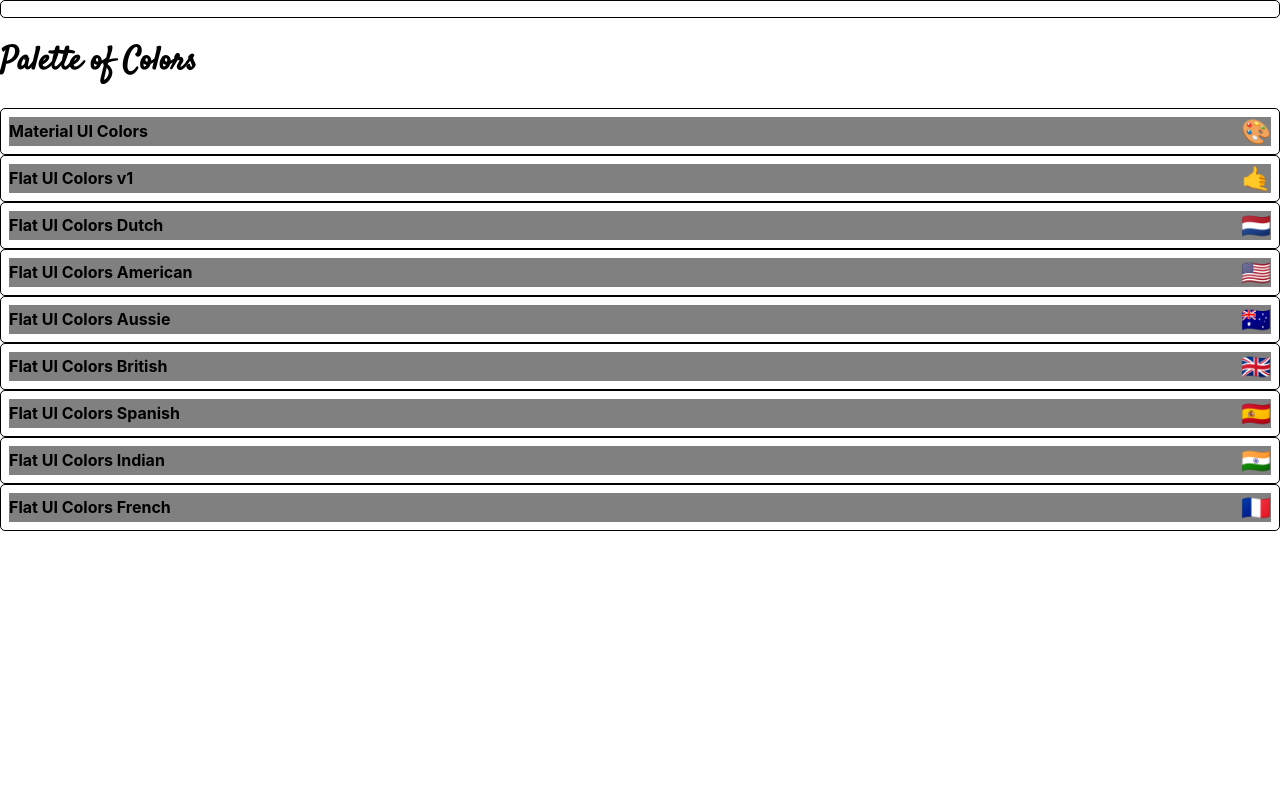
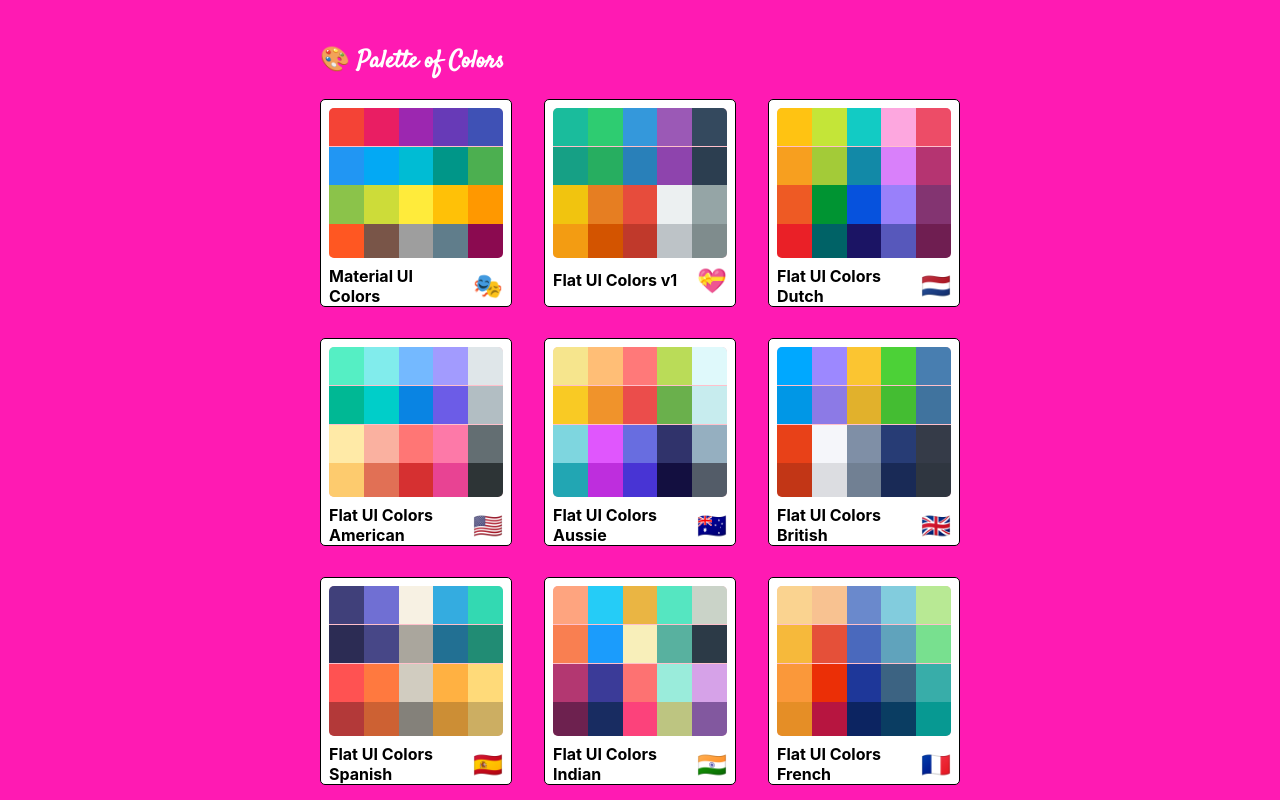
Before and after one commit to Giselle-Design/Palette_Of_Colors_React, a React (Create React App) app: page / in a window 1280 px wide. Built offline with nearby package versions, Linux system fonts and the light colour scheme.

Commit message:
Add Links

```diff
--- a/src/MiniPalette.js
+++ b/src/MiniPalette.js
@@ -5,6 +5,7 @@
 const styles = {
   root:{
       backgroundColor: "white",
+      height: "190px",
       border: "1px solid black",
       borderRadius: "5px",
       padding: "0.5rem",
@@ -16,7 +17,11 @@
   },
 
   colors:{
-    backgroundColor: "grey",
+    backgroundColor: "pink",
+    height: "150px",
+    width: "100%",
+    borderRadius: "5px",
+    overflow: "hidden"
   },
 
   title: {
@@ -25,7 +30,7 @@
     alignItems: "center",
     margin: "0",
     color: "black",
-    paddinTop: "0.5rem",
+    paddingTop: "0.5rem",
     fontSize: "1rem",
     position: "relative",
   },
@@ -34,19 +39,35 @@
       marginLeft: "0.5rem",
       fontSize: "1.5rem",
   },
+
+  miniColor: {
+      height: "25.5%",
+      width: "20%",
+      display: "inline-block",
+      margin: "0 auto",
+      position: "relative",
+      marginBottom: "-3.5px"
+  },
+
 };
 
 function MiniPalette(props){
-    const {classes, paletteName, emoji} = props;
+    const {classes, paletteName, emoji, colors} = props;
+    const miniColorBoxes = colors.map(color => (
+        <div className={classes.miniColor}
+        style={{ backgroundColor: color.color}}
+        key={color.name}
+        />
+    ));
+
     // console.log(classes);
     return(
         <div className={classes.root}>
-            <div className={classes.colors}>
-                <h5 className={classes.title}>
-                    {paletteName} <span className={classes.emoji}>{emoji}</span></h5>
-            </div>
-
-        </div>
+        <div className={classes.colors}>{miniColorBoxes}</div>
+        <h5 className={classes.title}>
+          {paletteName} <span className={classes.emoji}>{emoji}</span>
+        </h5>
+      </div>
     );
 }
 
--- a/src/Navbar.css
+++ b/src/Navbar.css
@@ -25,6 +25,7 @@
 
 .slider-container {
     margin-top: 18px;
+    margin-left: 15px;
 }
 
 .select-container {
@@ -35,7 +36,7 @@
 
 .slider {
     width: 340px;
-    margin: 0 10px;
+    margin: 0 25px;
     display: inline-block;
 }
 
--- a/src/Navbar.js
+++ b/src/Navbar.js
@@ -57,7 +57,7 @@
                     </Select>
                 </div>
                 <Snackbar
-                    anchorOrigin={{ vertical: "bottom", horizontal: "left"}}
+                    anchorOrigin={{ vertical: "top", horizontal: "center"}}
                     open={this.state.open}
                     autoHideDuration={3000}
                     message={<span id="message-id">Format Changed To {format.toUpperCase()}</span>}
--- a/src/Palette.css
+++ b/src/Palette.css
@@ -9,13 +9,14 @@
 }
 
 .Palette-footer {
-  background-color: white;
+  background-color: #eceff1;
   height: 5vh;
   display: flex;
   justify-content: flex-end;
   align-items: center;
   font-weight: bold;
   font-family: Satisfy;
+  margin-bottom: 20px;
 
 }
 
--- a/src/PaletteList.css
+++ b/src/PaletteList.css
@@ -1,4 +1,11 @@
 
 .palette-list {
     font-family: Satisfy;
+    color: white
 }
+
+
+.link-color {
+    text-decoration: none;
+
+}
--- a/src/PaletteList.js
+++ b/src/PaletteList.js
@@ -1,22 +1,66 @@
 import React, { Component } from 'react';
 import MiniPalette from './MiniPalette';
 import { Link } from "react-router-dom";
+import { withStyles } from '@material-ui/core/styles';
 import "./PaletteList.css";
+
+const styles = {
+
+    root: {
+        backgroundColor: "#ff1ab3",
+        height: "100vh",
+        display:  "flex",
+        alignItem: "flex-start",
+        justifyContent: "center",
+
+    },
+
+    container: {
+        width: "50%",
+        display: "flex",
+        alignItems: "flex-start",
+        flexDirection: "column",
+        flexWrap: "wrap",
+        marginTop: "25px"
+    },
+
+    nav: {
+        display: "flex",
+        width: "100%",
+        justfyContent: "space-between",
+    },
+
+    palettes: {
+        boxSizing: "border-box",
+        width: "100%",
+        display: "grid",
+        gridTemplateColumns: "repeat(3, 30%)",
+        gridGap: "5%",
+    }
+
+};
 
 class PaletteList extends Component{
     render(){
-        const {palettes} = this.props;
+        const {palettes, classes} = this.props;
         return (
-            <div>
-                <MiniPalette/>
-                <h1 className="palette-list">Palette of Colors</h1>
-                {palettes.map(palette => (
-                    <MiniPalette {...palette} />
-                ))}
+            <div className={classes.root}>
+                <div className={classes.container}>
+                    <nav classes={classes.nav}>
+                        <h1 className="palette-list">🎨 Palette of Colors</h1>
+                    </nav>
+                    <div className={classes.palettes}>
+                        {palettes.map(palette => (
+                            <Link className="link-color" to={`/palette/${palette.id}`}>
+                                <MiniPalette {...palette} />
+                            </Link>
+                         ))}
+                    </div>
+                </div>
             </div>
         )
     }
 }
 
 
-export default PaletteList;
+export default withStyles(styles)(PaletteList);
--- a/src/seedColors.js
+++ b/src/seedColors.js
@@ -2,7 +2,7 @@
     {
       paletteName: "Material UI Colors",
       id: "material-ui-colors",
-      emoji: "🎨",
+      emoji: "🎭",
       colors: [
         { name: "red", color: "#F44336" },
         { name: "pink", color: "#E91E63" },
@@ -22,13 +22,14 @@
         { name: "deeporange", color: "#FF5722" },
         { name: "brown", color: "#795548" },
         { name: "grey", color: "#9E9E9E" },
-        { name: "bluegrey", color: "#607D8B" }
+        { name: "bluegrey", color: "#607D8B" },
+        { name: "DeepPink", color: "#8b0a50" }
       ]
     },
     {
       paletteName: "Flat UI Colors v1",
       id: "flat-ui-colors-v1",
-      emoji: "🤙",
+      emoji: "💝",
       colors: [
         { name: "Turquoise", color: "#1abc9c" },
         { name: "Emerald", color: "#2ecc71" },
```
